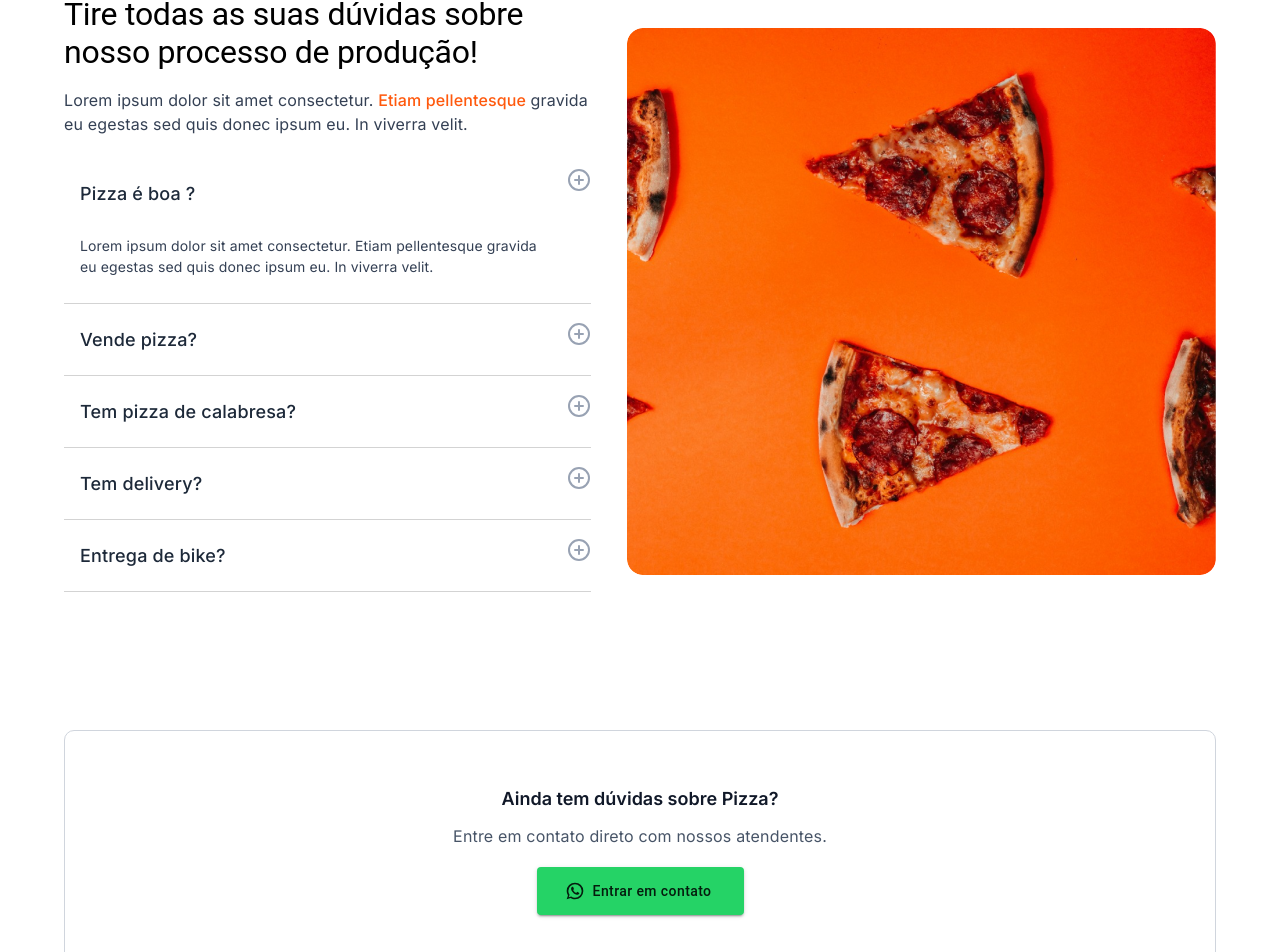
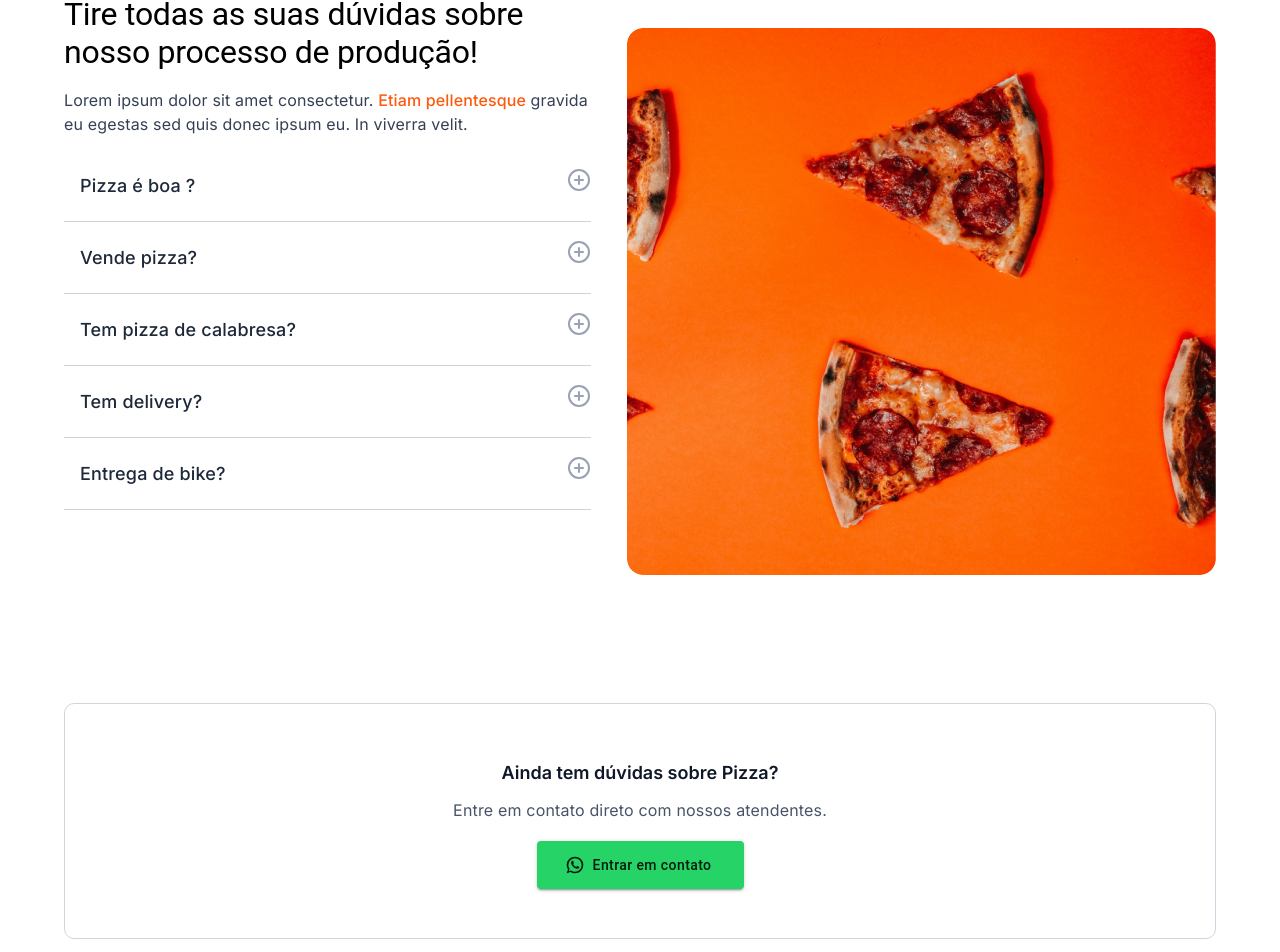
Before and after one commit to rnisiide/pizzaria_loumar, a Next.js app: page / in a window 1280 px wide. Shown: the part 1184-2136 px from the top of the page. Built offline with nearby package versions, Linux system fonts and the light colour scheme.

Commit message:
fixed accordion

```diff
--- a/app/components/faq/faq.tsx
+++ b/app/components/faq/faq.tsx
@@ -92,7 +92,6 @@ export default function Faq() {
                             style={{ borderBottomColor: '#d3d3d3' }}>
                             <Accordion
                                 elevation={0}
-                                expanded={expanded === `panel${panel}`}
                                 onChange={handleChange(`panel${panel}`)}>
                                 <AccordionSummary
                                     aria-controls={`panel${panel}-content`}
@@ -123,6 +122,7 @@ export default function Faq() {
                     )
                 }
                 )
+
                 }
             </Box>
 
@@ -133,5 +133,6 @@ export default function Faq() {
                 src="./Multipizza.png"
             />
         </Box >
+
     );
 }
```
Also changed, not shown: 1 other file (tests, documents, lock files or other folders).
